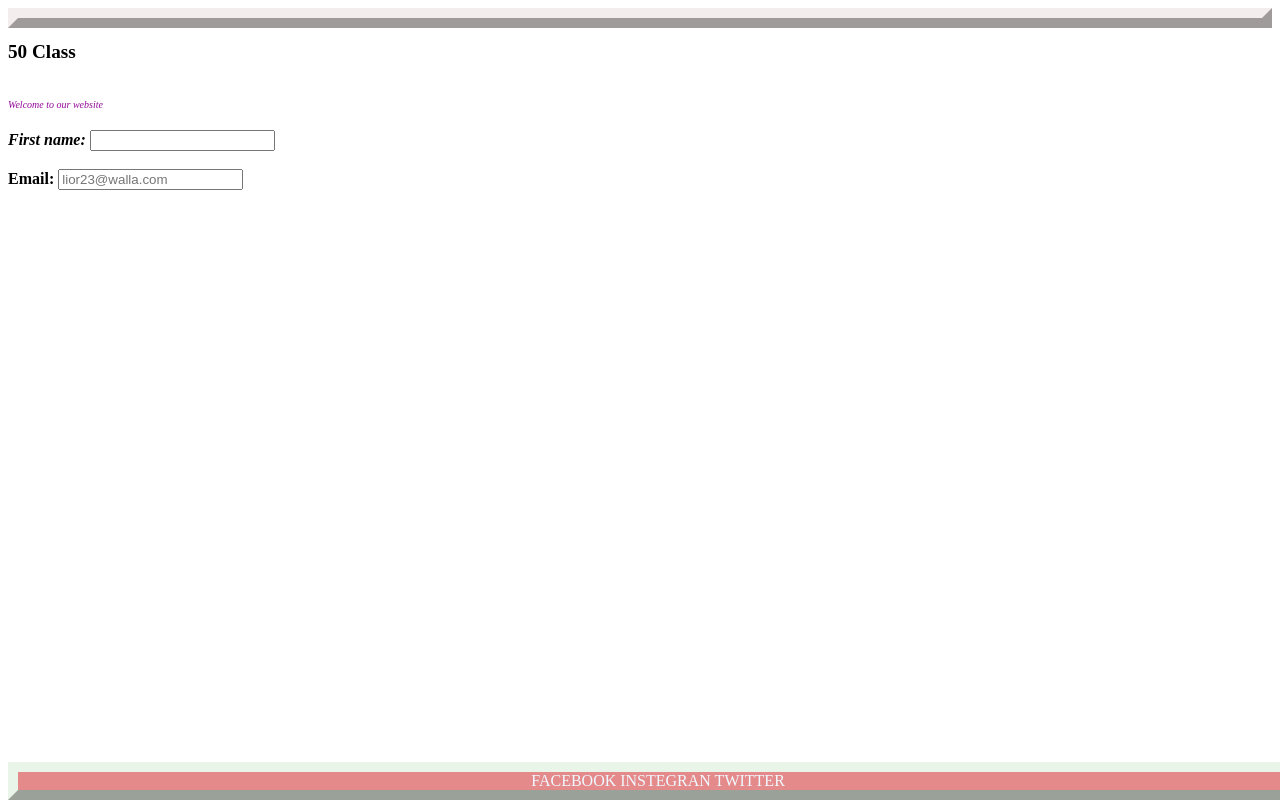
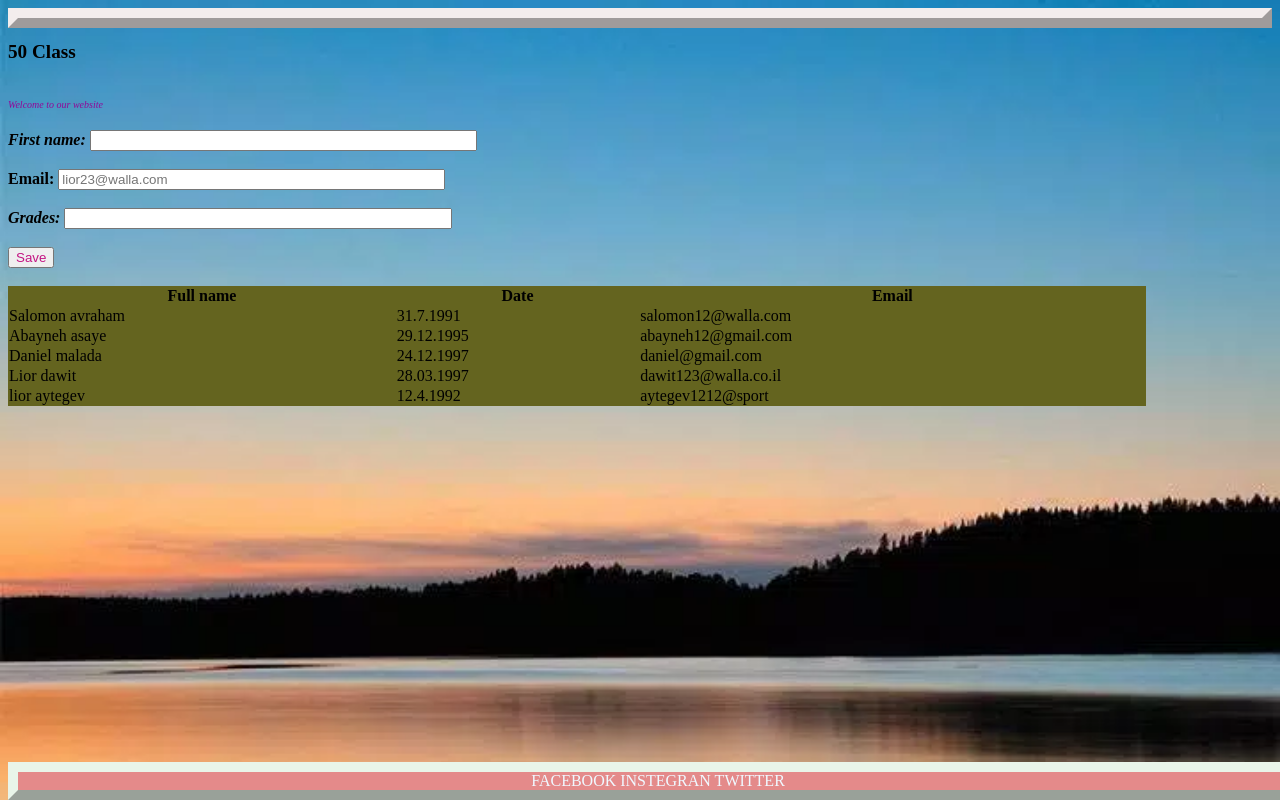
Before and after one commit to Dawitlior/HTML31.03, a plain HTML site: page index.html in a window 1280 px wide. Drawn offline with Linux system fonts and the light colour scheme.

Commit message:
html31.03 virsion0.1

```diff
--- a/index.html
+++ b/index.html
@@ -29,6 +29,10 @@
 
         }
 
+        input{
+            width: 30%;
+        }
+
         footer{
             background-color: rgb(228, 138, 138);
             border: 10px outset rgb(233, 245, 233);
@@ -38,6 +42,14 @@
             position: fixed;
             width: 100%;
             color: aliceblue;
+
+        }
+        .table{
+            padding: 100px;
+            border: gold;
+            border-collapse: collapse;
+            background-color: rgb(100, 100, 31);
+            width: 90%;
 
         }
     </style>
@@ -62,19 +74,61 @@
 
 
             <label for="fname"><b><i>First name:</i> </b></label>
-            <input type="name" id="fname" maxlength="10">
+            <input type="name" id="fname" maxlength="30" minlength="2">
 
             <br><br>
 
             <label for="email"><b><strong>Email:</strong></b></label>
             <input type="email" id="email" placeholder="lior23@walla.com" >
 
+            <br><br>
+
+            <label for="number"><b><i> Grades:</i></b></label>
+            <input type="number" id="number" min="0" max="15" onkeydown="return false">
+
+            <br><br>
+            <button style="color:#c31583;">Save</button>
         </form>
     </div>
     <footer>
         FACEBOOK  INSTEGRAN  TWITTER
     </footer>
+    <br>
+    <div>
+        <table class="table">
+            <thead>
+                <th>Full name</th>
+            <th>Date</th>
+            <th>Email</th>
+            </thead>
+            <tr>
+                <td>Salomon avraham</td>
+                <td>31.7.1991</td>
+                <td>salomon12@walla.com</td>
+            </tr>
+            <tr>
+                <td>Abayneh asaye</td>
+                <td>29.12.1995</td>
+                <td>abayneh12@gmail.com</td>
+            </tr>
+            <tr>
+                <td>Daniel malada</td>
+                <td>24.12.1997</td>
+                <td>daniel@gmail.com</td>
+            </tr>
+            <tr>
+                <td>Lior dawit</td>
+                <td>28.03.1997</td>
+                <td>dawit123@walla.co.il</td>
+            </tr>
+            <tr>
+                <td>lior aytegev</td>
+                <td>12.4.1992</td>
+                <td>aytegev1212@sport</td>
+            </tr>
+        </table>
 
+    </div>
 </body>
 
 
```
Also changed, not shown: screen-0.webp (added).
